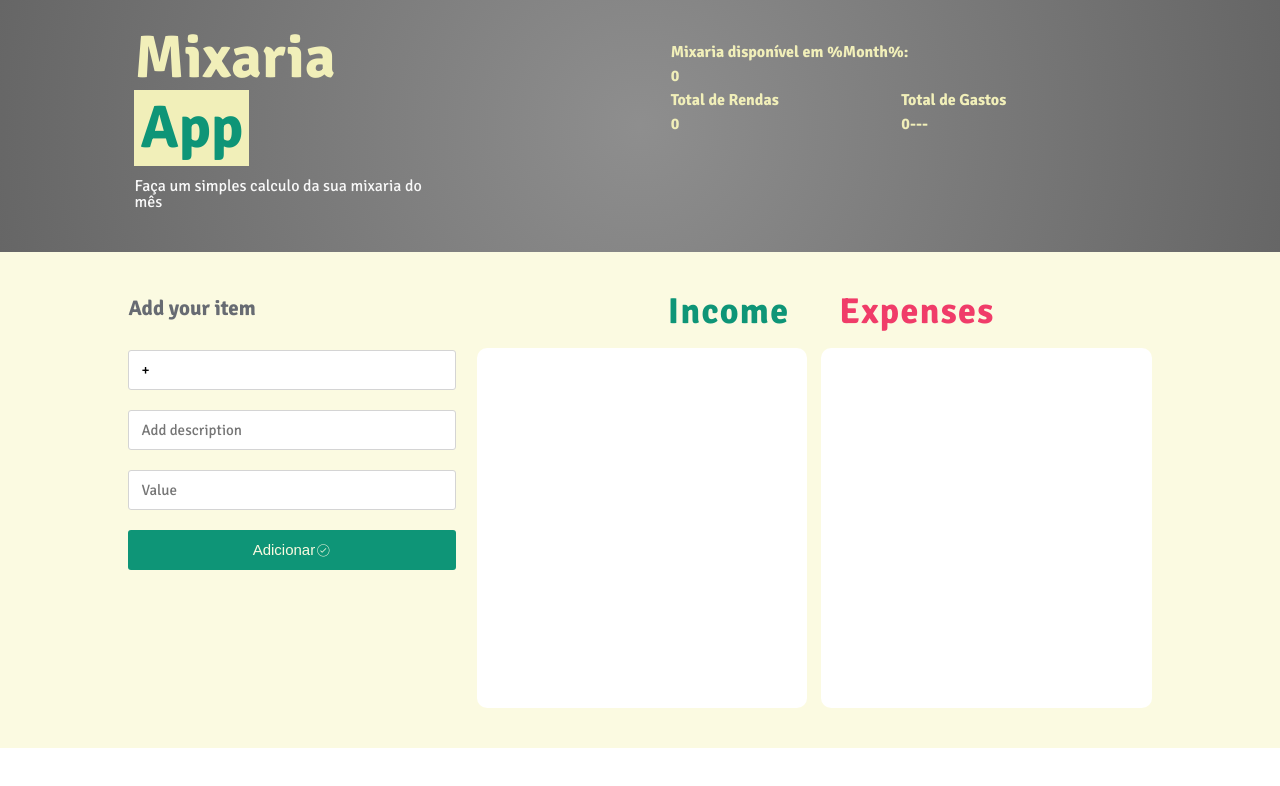
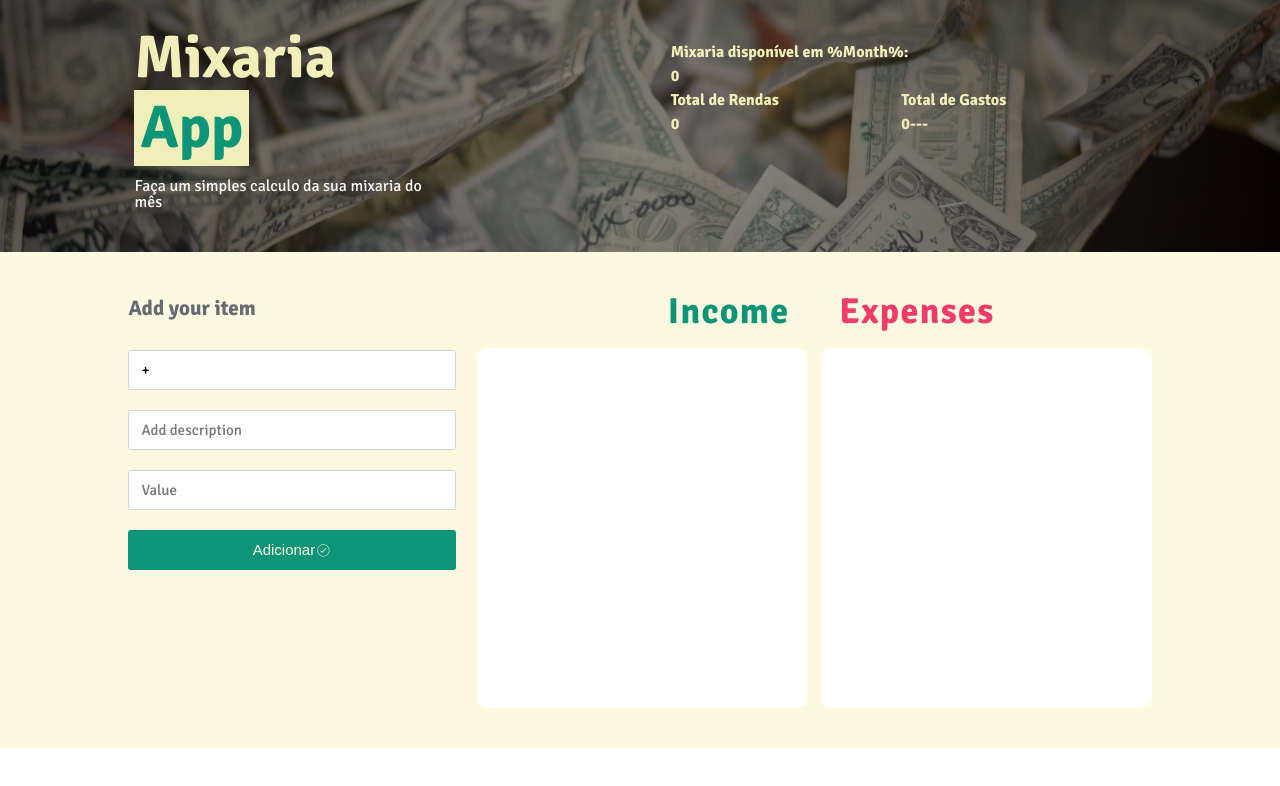
Before and after one commit to betodasilva/budget-app, a website: page index.html in a window 1280 px wide. Drawn offline with nearby package versions, Linux system fonts and the light colour scheme; the site is published under a folder, as on GitHub Pages, so addresses that start at the root find nothing.

Commit message:
Change bg image path

```diff
--- a/style.css
+++ b/style.css
@@ -2210,7 +2210,7 @@ img {
   padding-top: 20px;
   padding-bottom: 20px;
   min-height: 20vh;
-  background-image: url("/src/images/budget-bg.jpg");
+  background-image: url("src/images/budget-bg.jpg");
   background-size: cover;
   background-position: center;
   position: relative;
```
